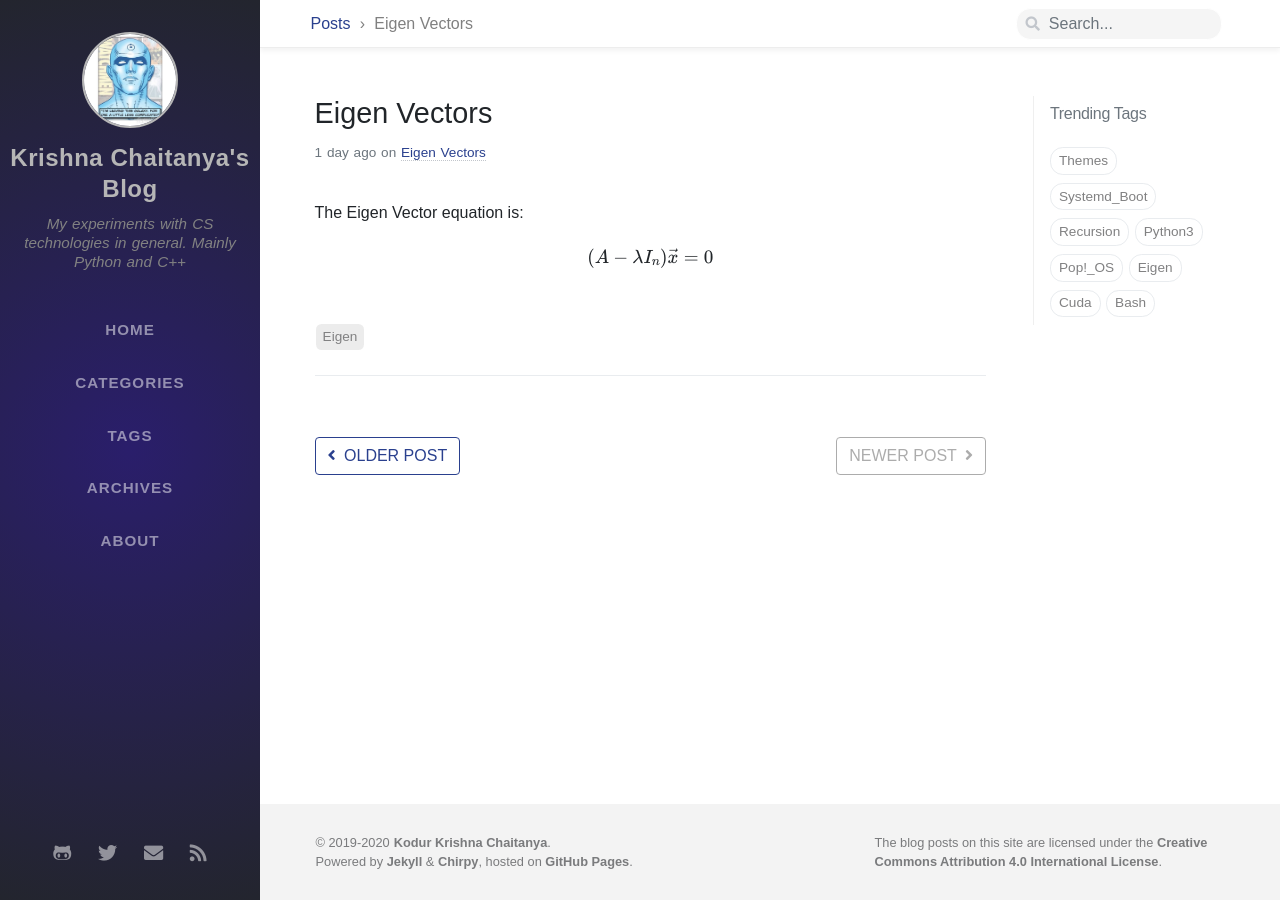
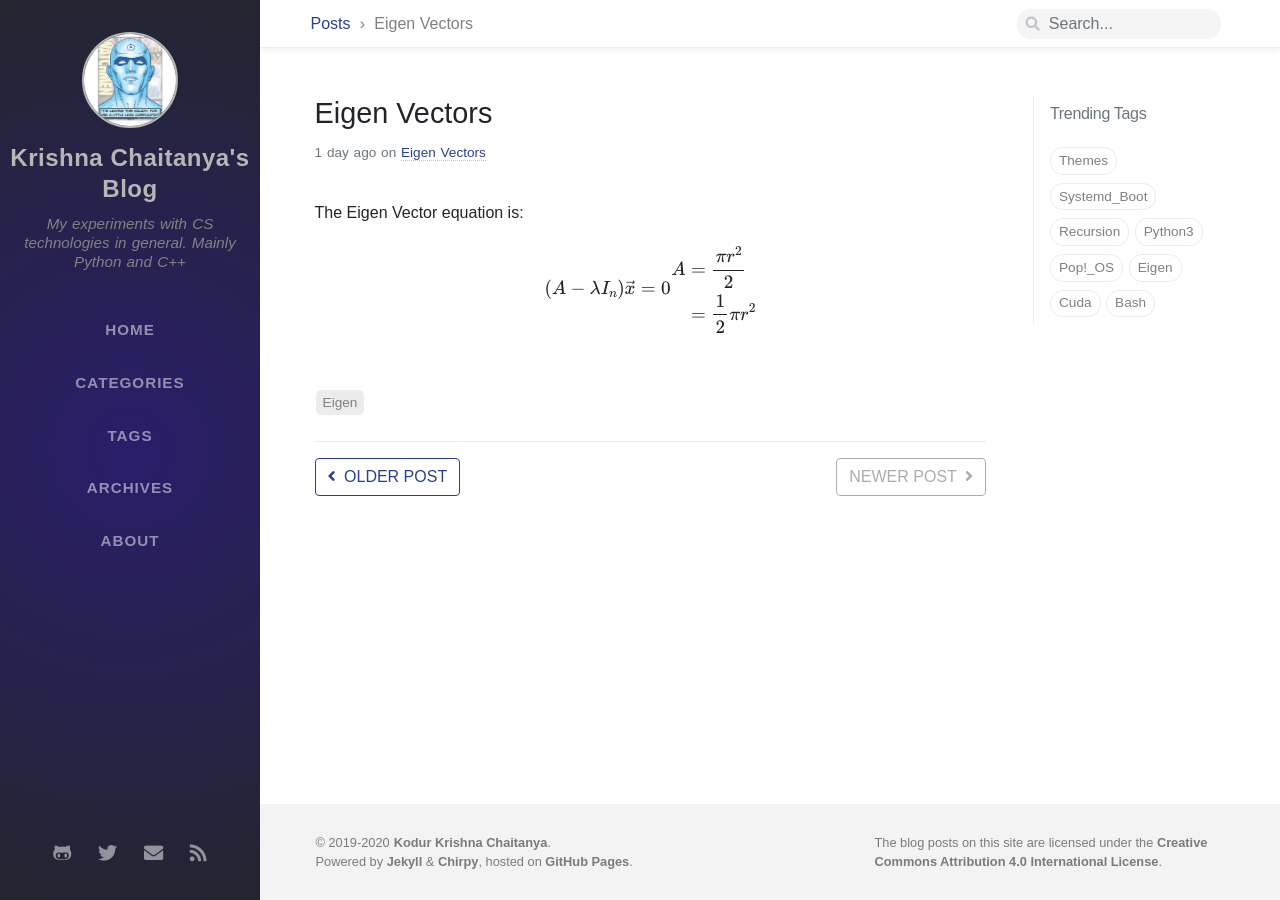
Before and after one commit to krishnachaitanya9/krishnachaitanya9.github.io, a Jekyll site: the page built from _posts/2020-01-05-eigen-vectors.md, in a window 1280 px wide. Built offline with Jekyll 4.4.1, drawn with Linux system fonts in a browser that asks for light colours; nearby versions of some CDN libraries; some web fonts are replaced; formulas are drawn with MathJax 3.

Commit message:
Adding advanced Equations

```diff
--- a/_posts/2020-01-05-eigen-vectors.md
+++ b/_posts/2020-01-05-eigen-vectors.md
@@ -7,4 +7,12 @@ tags: [Eigen]
 
 The Eigen Vector equation is:
 
-$$(A - \lambda I_n)\vec{x} = 0$$
+$$
+(A - \lambda I_n)\vec{x} = 0
+\begin{equation} \label{eq1}
+\begin{split}
+A & = \frac{\pi r^2}{2} \\
+ & = \frac{1}{2} \pi r^2
+\end{split}
+\end{equation}
+$$
```
